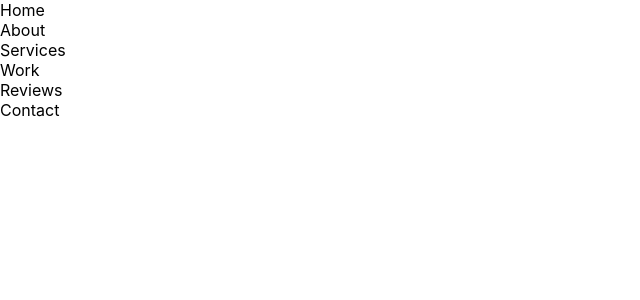
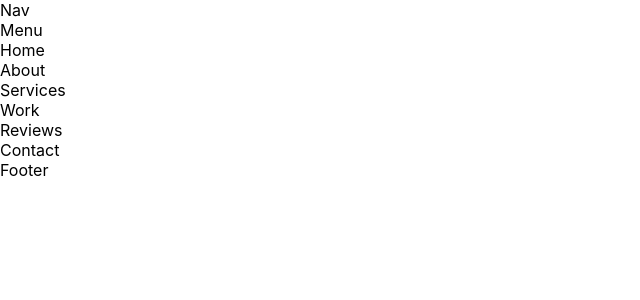
Before and after one commit to leoarthurwall/LW-Website, a React (Create React App) app: page / in a window 1280 px wide. Shown: the top 300 px of the page, without its empty margins (0-640 px from the left). Built offline with nearby package versions, Linux system fonts and the light colour scheme.

Commit message:
added menu nav and footer compponents and imported them to the App component

```diff
--- a/src/App.js
+++ b/src/App.js
@@ -1,6 +1,9 @@
 import About from "./Components/About/About";
 import Contact from "./Components/Contact/Contact";
+import Footer from "./Components/Footer/Footer";
 import Home from "./Components/Home/Home";
+import Menu from "./Components/Menu/Menu";
+import Nav from "./Components/Nav/Nav";
 import Reviews from "./Components/Reviews/Reviews";
 import Services from "./Components/Services/Services";
 import Work from "./Components/Work/Work";
@@ -8,12 +11,15 @@ import Work from "./Components/Work/Work";
 function App() {
   return (
     <div className="App">
+      <Nav />
+      <Menu />
       <Home />
       <About />
       <Services />
       <Work />
       <Reviews />
       <Contact />
+      <Footer />
     </div>
   );
 }
--- /dev/null
+++ b/src/Components/Footer/Footer.js
@@ -0,0 +1,9 @@
+import React from 'react'
+
+const Footer = () => {
+  return (
+    <div>Footer</div>
+  )
+}
+
+export default Footer
--- /dev/null
+++ b/src/Components/Menu/Menu.js
@@ -0,0 +1,9 @@
+import React from 'react'
+
+const Menu = () => {
+  return (
+    <div>Menu</div>
+  )
+}
+
+export default Menu
--- /dev/null
+++ b/src/Components/Nav/Nav.js
@@ -0,0 +1,9 @@
+import React from 'react'
+
+const Nav = () => {
+  return (
+    <div>Nav</div>
+  )
+}
+
+export default Nav
```
